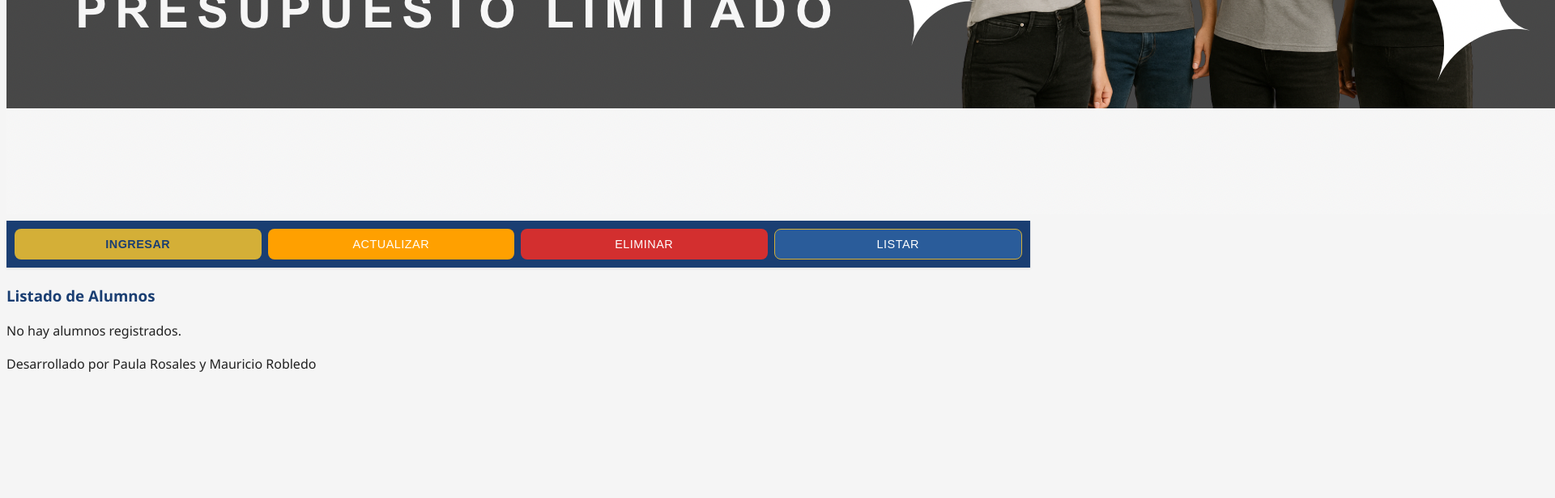
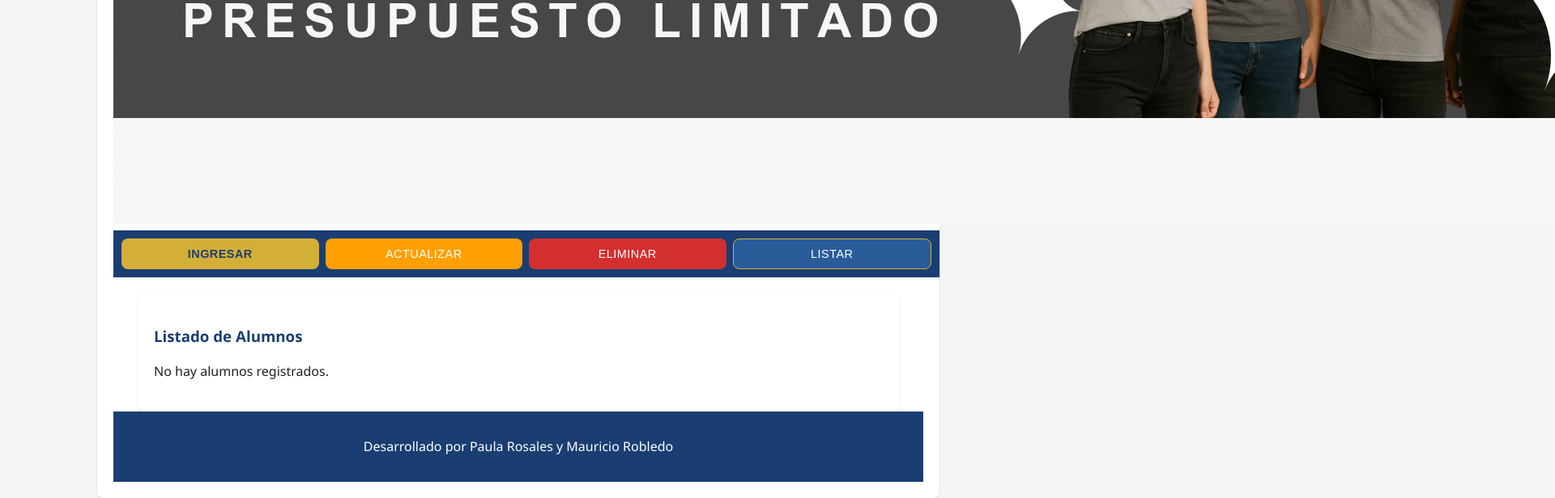
Before and after one commit to Paulaniakea/Prueba-3-frontend, a React (Create React App) app in the folder Tercera evaluación/: page / in a window 1280 px wide. Shown: the part 593-1209 px from the top of the page at 81% size, 1920 px wide, since content can reach past the window. Before the commit the page ends 1073 px from the top, so only its background shows below. Built offline with nearby package versions, Linux system fonts and the light colour scheme.

Commit message:
Arreglo v1 reponsive
falta arreglar imagen

```diff
--- a/Tercera evaluación/src/App.js
+++ b/Tercera evaluación/src/App.js
@@ -29,10 +29,10 @@ function App() {
   };
 
   return (
-    <div className="app">
+    <div className="app container">
       <Banner />
       <NavBar setModo={setModo} />
-      <main className="main-content">
+      <main className="container main-content">
         {modo !== 'listar' ? (
           <AlumnoForm
             modo={modo}
--- a/Tercera evaluación/src/components/Banner.js
+++ b/Tercera evaluación/src/components/Banner.js
@@ -2,7 +2,7 @@ import bannerImage from '../assets/banner.jpg'; // Ruta relativa correcta
 
 function Banner() {
   return (
-    <div className="banner">
+    <div className="banner container-fluid">
       <img
         src={bannerImage}
         alt="Banner"
--- a/Tercera evaluación/src/styles.css
+++ b/Tercera evaluación/src/styles.css
@@ -50,7 +50,32 @@
   --subject-history: #795548;         /* Historia */
 }
 
-/* Estilos para la navbar */
+/* Base layout styles */
+body {
+  font-family: 'Segoe UI', 'Roboto', sans-serif;
+  background-color: var(--bg-light);
+  color: var(--text-dark);
+  line-height: 1.6;
+  margin: 0;
+  padding: 0;
+  min-height: 100vh;
+  display: flex;
+  flex-direction: column;
+}
+
+/* Main container */
+.container {
+  max-width: 1000px; /* Reduced from 1200px */
+  width: 90%;
+  margin: 0 auto;
+  padding: 20px;
+  background-color: var(--bg-white);
+  border-radius: var(--border-radius);
+  box-shadow: var(--shadow-sm);
+  flex: 1;
+}
+
+/* Navbar/banner styles */
 .navbar {
   display: flex;
   background-color: var(--navbar-bg);
@@ -58,6 +83,8 @@
   gap: 8px;
   margin-bottom: 20px;
   box-shadow: var(--shadow-sm);
+  width: 100%;
+  align-self: flex-start;
 }
 
 .nav-btn {
@@ -72,6 +99,16 @@
   font-size: 0.9rem;
   text-transform: uppercase;
   letter-spacing: 0.5px;
+}
+
+/* Footer styles */
+footer {
+  background-color: var(--navbar-bg);
+  color: var(--text-on-dark);
+  padding: 15px 0;
+  text-align: center;
+  margin-top: auto;
+  width: 100%;
 }
 
 /* Estilos para cada tipo de botón */
@@ -116,23 +153,6 @@
   background-color: var(--primary-hover);
 }
 
-/* Estilos generales para la aplicación */
-body {
-  font-family: 'Segoe UI', 'Roboto', sans-serif;
-  background-color: var(--bg-light);
-  color: var(--text-dark);
-  line-height: 1.6;
-}
-
-.container {
-  max-width: 1200px;
-  margin: 0 auto;
-  padding: 20px;
-  background-color: var(--bg-white);
-  border-radius: var(--border-radius);
-  box-shadow: var(--shadow-sm);
-}
-
 /* Estilos para tarjetas educativas */
 .card {
   background: var(--surface-color);
```
